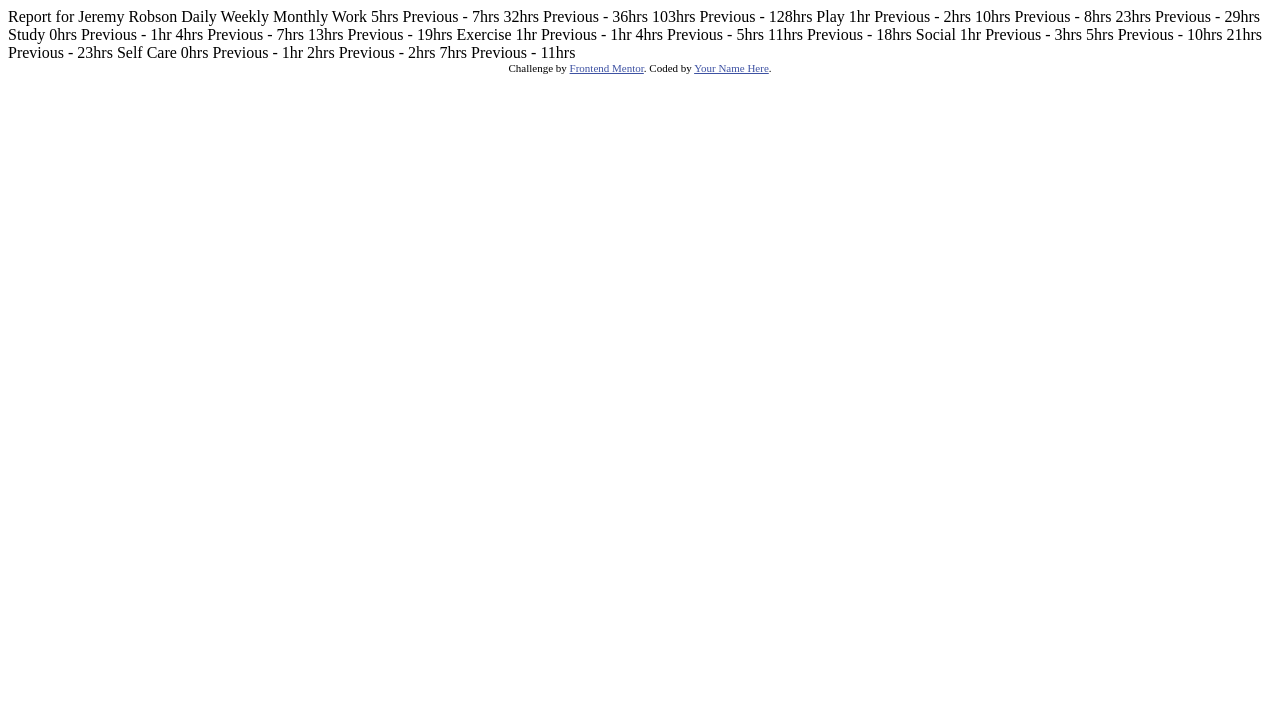
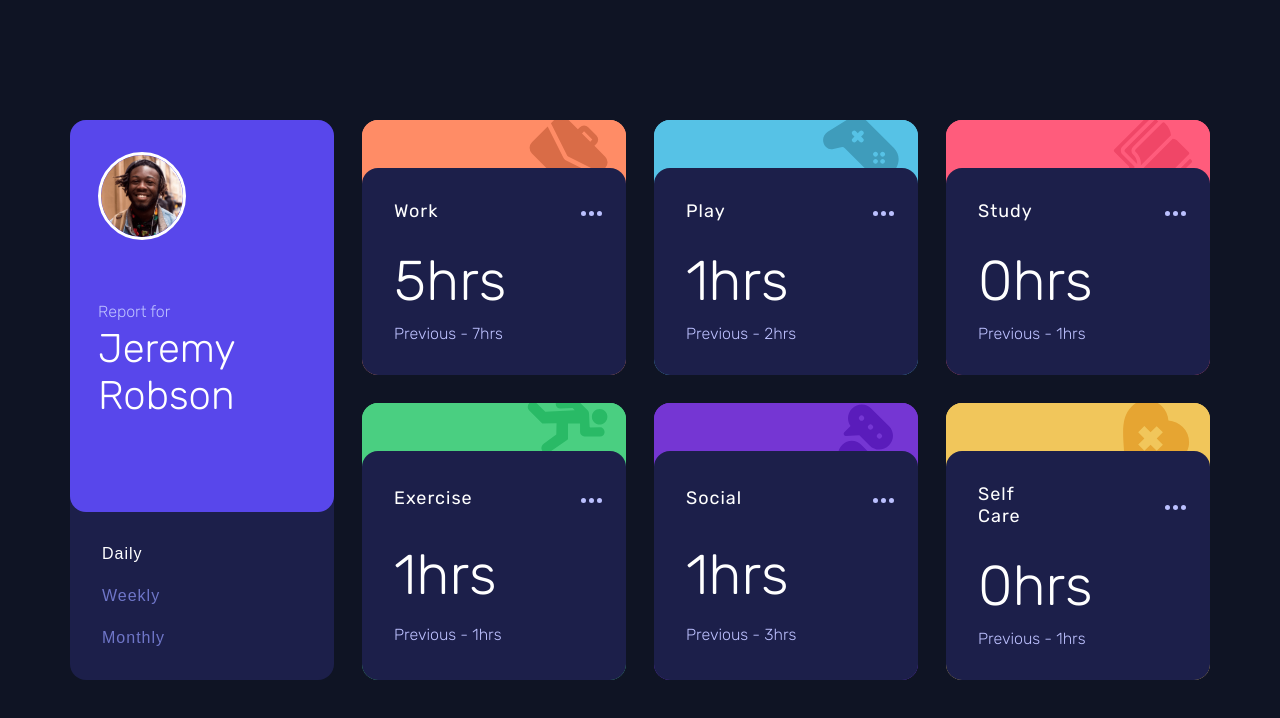
Before and after one commit to felix-stuff/frontendmentor-time-tracking-dashboard, a plain HTML site: page index.html in a window 1280 px wide. Drawn offline with Linux system fonts and the light colour scheme.

Commit message:
Finish challenge

```diff
--- a/index.html
+++ b/index.html
@@ -1,80 +1,44 @@
 <!DOCTYPE html>
 <html lang="en">
   <head>
-  <meta charset="UTF-8">
-  <meta name="viewport" content="width=device-width, initial-scale=1.0"> <!-- displays site properly based on user's device -->
-
-  <link rel="icon" type="image/png" sizes="32x32" href="./images/favicon-32x32.png">
-
+    <meta charset="UTF-8" />
+    <meta name="viewport" content="width=device-width, initial-scale=1.0" />
+    <link rel="icon" type="image/png" sizes="32x32" href="./images/favicon-32x32.png" />
+    <link rel="stylesheet" href="styles.css" />
+    <script src="main.js" defer></script>
+    <link rel="preconnect" href="https://fonts.googleapis.com" />
+    <link rel="preconnect" href="https://fonts.gstatic.com" crossorigin />
+    <link
+      href="https://fonts.googleapis.com/css2?family=Rubik:ital,wght@0,300..900;1,300..900&display=swap"
+      rel="stylesheet"
+    />
     <title>Frontend Mentor | Time tracking dashboard</title>
-
-  <!-- Feel free to remove these styles or customise in your own stylesheet 👍 -->
-  <style>
-    .attribution { font-size: 11px; text-align: center; }
-    .attribution a { color: hsl(228, 45%, 44%); }
-  </style>
   </head>
   <body>
-
+    <main>
+      <div class="dashboard-container">
+        <div class="card card--user">
+          <div class="user">
+            <img class="user__image" src="./images/image-jeremy.png" alt="Avatar Jeremy" />
+            <h1 class="user__title">
               Report for
-  Jeremy Robson
-
-  Daily
-  Weekly
-  Monthly
-
-  Work
-  5hrs <!-- daily -->
-  Previous - 7hrs <!-- daily -->
-  32hrs <!-- weekly -->
-  Previous - 36hrs <!-- weekly -->
-  103hrs <!-- monthly -->
-  Previous - 128hrs <!-- monthly -->
-
-  Play
-  1hr <!-- daily -->
-  Previous - 2hrs <!-- daily -->
-  10hrs <!-- weekly -->
-  Previous - 8hrs <!-- weekly -->
-  23hrs <!-- monthly -->
-  Previous - 29hrs <!-- monthly -->
-
-  Study
-  0hrs <!-- daily -->
-  Previous - 1hr <!-- daily -->
-  4hrs <!-- weekly -->
-  Previous - 7hrs <!-- weekly -->
-  13hrs <!-- monthly -->
-  Previous - 19hrs <!-- monthly -->
-
-  Exercise
-  1hr <!-- daily -->
-  Previous - 1hr <!-- daily -->
-  4hrs <!-- weekly -->
-  Previous - 5hrs <!-- weekly -->
-  11hrs <!-- monthly -->
-  Previous - 18hrs <!-- monthly -->
-
-  Social
-  1hr <!-- daily -->
-  Previous - 3hrs <!-- daily -->
-  5hrs <!-- weekly -->
-  Previous - 10hrs <!-- weekly -->
-  21hrs <!-- monthly -->
-  Previous - 23hrs <!-- monthly -->
-
-  Self Care
-  0hrs <!-- daily -->
-  Previous - 1hr <!-- daily -->
-  2hrs <!-- weekly -->
-  Previous - 2hrs <!-- weekly -->
-  7hrs <!-- monthly -->
-  Previous - 11hrs <!-- monthly -->
-
-
-  <div class="attribution">
-    Challenge by <a href="https://www.frontendmentor.io?ref=challenge" target="_blank">Frontend Mentor</a>.
-    Coded by <a href="#">Your Name Here</a>.
+              <span class="user__name">Jeremy Robson</span>
+            </h1>
           </div>
+          <ul id="navigation" class="navigation">
+            <li class="navigation__item">
+              <button class="navigation__link">Daily</button>
+            </li>
+            <li class="navigation__item">
+              <button class="navigation__link">Weekly</button>
+            </li>
+            <li class="navigation__item">
+              <button class="navigation__link">Monthly</button>
+            </li>
+          </ul>
+        </div>
+        <ul id="dashboard" class="dashboard"></ul>
+      </div>
+    </main>
   </body>
 </html>
--- /dev/null
+++ b/main.js
@@ -0,0 +1,89 @@
+const container = document.getElementById('dashboard');
+const navigation = document.getElementById('navigation');
+const buttons = navigation.querySelectorAll('.navigation__link');
+let selectedTimeframe = 'daily';
+
+fetch('/data.json')
+  .then((request) => {
+    if (!request.ok) {
+      return null;
+    }
+
+    return request.json();
+  })
+  .then((data) => {
+    populateData(data);
+
+    for (let button of buttons) {
+      // set inital selected timeframe in navigation
+      if (button.innerText.toLocaleLowerCase() === selectedTimeframe) {
+        button.parentElement.classList.add('navigation__item--active');
+      }
+
+      // listen for clicks on navigation items
+      button.addEventListener('click', () => {
+        for (let button of buttons) {
+          button.parentElement.classList.remove('navigation__item--active');
+        }
+
+        // get selected timeframe
+        selectedTimeframe = button.innerText.toLocaleLowerCase();
+        button.parentElement.classList.add('navigation__item--active');
+        updateData(data, selectedTimeframe);
+      });
+    }
+  });
+
+const populateData = (data) => {
+  const appendItem = (item) => {
+    // set initial timeframe
+    const current = item.timeframes[selectedTimeframe].current;
+    const previous = item.timeframes[selectedTimeframe].previous;
+
+    // remove all spaces from title and use lowercase characters only
+    const cleanTitle = item.title.replace(/\s/g, '').toLowerCase();
+
+    // add the markup for each item to the DOM
+    const card = document.createElement('LI');
+
+    // add styles to card
+    card.classList.add('card');
+    card.style.backgroundColor = `var(--color-${cleanTitle})`;
+
+    // card markup
+    card.innerHTML = `
+        <img class="card__image"
+        style="background-color:var(--color-${cleanTitle})"
+        src="./images/icon-${cleanTitle}.svg"
+        alt="Icon ${item.title}" />
+        <div class="card__content">
+            <h2 class="card__title">${item.title}</h2>
+            <button class="card__edit">
+            <span class="sr-only">edit</span>
+            <svg width="21" height="5" xmlns="http://www.w3.org/2000/svg"><path d="M2.5 0a2.5 2.5 0 1 1 0 5 2.5 2.5 0 0 1 0-5Zm8 0a2.5 2.5 0 1 1 0 5 2.5 2.5 0 0 1 0-5Zm8 0a2.5 2.5 0 1 1 0 5 2.5 2.5 0 0 1 0-5Z" fill="#BBC0FF" fill-rule="evenodd"/></svg>
+            </button>
+            <strong class="card__time" data-counter="${current}">hrs</strong>
+            <span class="card__time-previous">Previous - <span data-counter="${previous}">hrs</span></span>
+        </div>
+    `;
+
+    // add the markup for each item to the DOM
+    container.appendChild(card);
+  };
+
+  // loop over data to append all the cards
+  data.forEach((item) => {
+    appendItem(item);
+  });
+};
+
+const updateData = (data, selectedTimeframe) => {
+  const cardTimes = document.querySelectorAll('.card .card__time');
+  const cardPrevTimes = document.querySelectorAll('.card .card__time-previous > span');
+
+  // loop over data and set the selected timeframe value on the respective card
+  for (let i = 0; i < data.length; i++) {
+    cardTimes[i].setAttribute('data-counter', data[i].timeframes[selectedTimeframe].current);
+    cardPrevTimes[i].setAttribute('data-counter', data[i].timeframes[selectedTimeframe].previous);
+  }
+};
--- /dev/null
+++ b/styles.css
@@ -0,0 +1,273 @@
+:root {
+  --colorBlue: hsl(246, 80%, 60%);
+  --colorPaleBlue: hsl(236, 100%, 87%);
+
+  --colorNeutral-900: hsl(226, 43%, 10%);
+  --colorNeutral-600: hsl(235, 46%, 20%);
+  --colorNeutral-300: hsl(235, 45%, 61%);
+
+  --color-work: hsl(15, 100%, 70%);
+  --color-play: hsl(195, 74%, 62%);
+  --color-study: hsl(348, 100%, 68%);
+  --color-exercise: hsl(145, 58%, 55%);
+  --color-social: hsl(264, 64%, 52%);
+  --color-selfcare: hsl(43, 84%, 65%);
+}
+
+* {
+  box-sizing: border-box;
+  margin: 0;
+  padding: 0;
+}
+
+body {
+  font-family: 'Rubik', sans-serif;
+  background-color: var(--colorNeutral-900);
+  color: #fff;
+  font-size: 1.125rem;
+  overscroll-behavior: none;
+}
+
+main {
+  min-height: 100vh;
+  padding: 1.5rem;
+  margin: 3.5rem auto;
+  display: grid;
+}
+
+image {
+  max-width: 100%;
+}
+
+ul {
+  list-style: none;
+}
+
+button {
+  background-color: transparent;
+  border: 0;
+  color: var(--colorNeutral-300);
+  font-size: 1rem;
+  cursor: pointer;
+  transition: 0.3s ease;
+}
+
+.sr-only {
+  position: absolute;
+  width: 1px;
+  height: 1px;
+  padding: 0;
+  margin: -1px;
+  overflow: hidden;
+  clip: rect(0, 0, 0, 0);
+  white-space: nowrap;
+  border-width: 0;
+}
+
+.card {
+  background-color: var(--colorNeutral-600);
+  border-radius: 1rem;
+  margin-bottom: 1.5rem;
+  display: grid;
+}
+
+.card--user {
+  width: 100%;
+  background-color: var(--colorNeutral-600);
+}
+
+.user {
+  background-color: var(--colorBlue);
+  border-radius: 1rem;
+  display: grid;
+  grid-template-columns: 4.5rem 1fr;
+  padding: 2rem 1.75rem;
+  column-gap: 1rem;
+}
+
+.user__image {
+  aspect-ratio: 1 / 1;
+  width: 4.5rem;
+  height: 4.5rem;
+  object-fit: cover;
+  border: 3px solid #fff;
+  border-radius: 50%;
+}
+
+.user__title {
+  color: var(--colorPaleBlue);
+  font-weight: 300;
+  font-size: 1rem;
+  display: grid;
+  font-size: 1rem;
+  row-gap: 0.25rem;
+  align-content: center;
+}
+
+.user__name {
+  font-size: 1.5rem;
+  color: #fff;
+  align-self: start;
+}
+
+.navigation {
+  display: grid;
+  grid-template-columns: repeat(3, 1fr);
+}
+
+.navigation__link {
+  padding: 1.5rem 1rem;
+  text-align: center;
+  width: 100%;
+  letter-spacing: 1px;
+}
+
+.navigation__item--active .navigation__link,
+.navigation__link:hover {
+  color: #fff;
+}
+
+.card--work {
+  background: #fe8b64;
+}
+
+.card__image {
+  width: 100%;
+  height: 2.5rem;
+  object-fit: none;
+  object-position: 90% -0.25rem;
+  border-radius: 1rem 1rem 0 0;
+}
+
+.card__content {
+  display: grid;
+  gap: 0.5rem;
+  align-items: center;
+  grid-template-columns: 35% 65%;
+  padding: 1.5rem;
+  border-radius: 1rem;
+  background-color: var(--colorNeutral-600);
+}
+
+.card__title {
+  font-weight: 400;
+  font-size: 1.125rem;
+  letter-spacing: 1px;
+}
+
+.card__edit {
+  text-align: right;
+}
+
+.card__edit:hover path {
+  fill: #fff;
+}
+
+.card__time {
+  font-weight: 300;
+  color: #fff;
+  font-size: 2rem;
+}
+
+.card__time::before {
+  content: attr(data-counter);
+}
+
+.card__time-previous {
+  font-weight: 300;
+  text-align: right;
+  font-size: 1rem;
+  color: var(--colorPaleBlue);
+}
+
+.card__time-previous span::before {
+  content: attr(data-counter);
+}
+
+@media screen and (min-width: 36em) {
+  .dashboard {
+    display: grid;
+    grid-template-columns: repeat(2, 1fr);
+    gap: 1.75rem;
+  }
+
+  .card {
+    margin: 0;
+  }
+}
+
+@media screen and (min-width: 64em) {
+  main {
+    margin: auto;
+  }
+
+  .card.card--user {
+    grid-template-rows: 70% 30%;
+  }
+
+  .user {
+    grid-template-columns: auto;
+    align-items: center;
+    grid-template-rows: 5.5rem 1fr;
+  }
+
+  .navigation {
+    grid-template-columns: auto;
+  }
+
+  .user__name {
+    font-size: 2.5rem;
+  }
+
+  .user__image {
+    width: 5.5rem;
+    height: 5.5rem;
+  }
+
+  .navigation {
+    align-self: center;
+    padding: 0.5rem 0;
+  }
+
+  .navigation__link {
+    text-align: left;
+    padding: 0.75rem 2rem;
+  }
+
+  .dashboard {
+    grid-template-columns: repeat(3, 16.5rem);
+  }
+
+  .dashboard-container {
+    display: grid;
+    grid-template-columns: 16.5rem 1fr;
+    column-gap: 1.75rem;
+    margin: auto;
+  }
+
+  .card {
+    width: 16.5rem;
+    grid-template-rows: 3rem 1fr;
+  }
+
+  .card__image {
+    height: 3rem;
+  }
+
+  .card__content {
+    padding: 2rem;
+  }
+
+  .card__time {
+    grid-column: 1 / -1;
+    font-size: 3.5rem;
+    line-height: 1.25;
+    margin-top: 1rem;
+  }
+
+  .card__time-previous {
+    text-align: left;
+    grid-column: 1 / -1;
+    grid-row: 3;
+  }
+}
```
Also changed, not shown: images/icon-selfcare.svg (renamed from images/icon-self-care.svg). Lines whose indentation alone changed are shown as unchanged.
